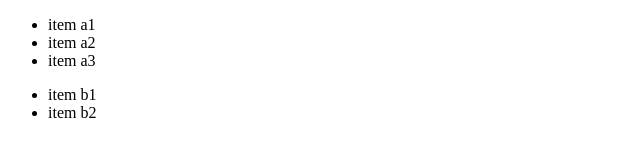
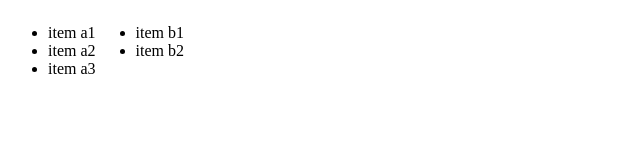
Before and after one commit to meirsadan/YH-Resume-HP, a plain HTML site: page index.html in a window 1280 px wide. Shown: the whole page, without its empty margins (0-640 px from the left). Drawn offline with nearby package versions, Linux system fonts and the light colour scheme.

Commit message:
Update index.html

```diff
--- a/index.html
+++ b/index.html
@@ -5,23 +5,15 @@
     <meta charset="UTF-8">
     <title>title</title>
     <style type="text/css">
+        .flex-container {
+            display: flex;
+        }
     </style>
-    <script type="text/javascript">
-        var _gaq = _gaq || [];
-        _gaq.push(['_setAccount', 'UA-XXXXXXXX-Y']);
-        _gaq.push(['_trackPageview']);
-        (function () {
-            var ga = document.createElement('script');
-            ga.type = 'text/javascript';
-            ga.async = true;
-            ga.src = ('https:' == document.location.protocol ? 'https://ssl' : 'http://www') + '.google-analytics.com/ga.js';
-            var s = document.getElementsByTagName('script')[0];
-            s.parentNode.insertBefore(ga, s);
-        })();
-    </script>
+
 </head>
 
 <body>
+    <div class="flex-container">
         <ul>
             <li>item a1</li>
             <li>item a2</li>
@@ -31,6 +23,7 @@
             <li>item b1</li>
             <li>item b2</li>
         </ul>
+    </div>
     <script src="//ajax.googleapis.com/ajax/libs/jquery/1.7.2/jquery.min.js" type="text/javascript"></script>
     <script src="//ajax.googleapis.com/ajax/libs/jqueryui/1.8.21/jquery-ui.min.js" type="text/javascript"></script>
     <script src="//ajax.googleapis.com/ajax/libs/angularjs/1.2.25/angular.min.js" type="text/javascript"></script>
```
Lines whose indentation alone changed are shown as unchanged.
